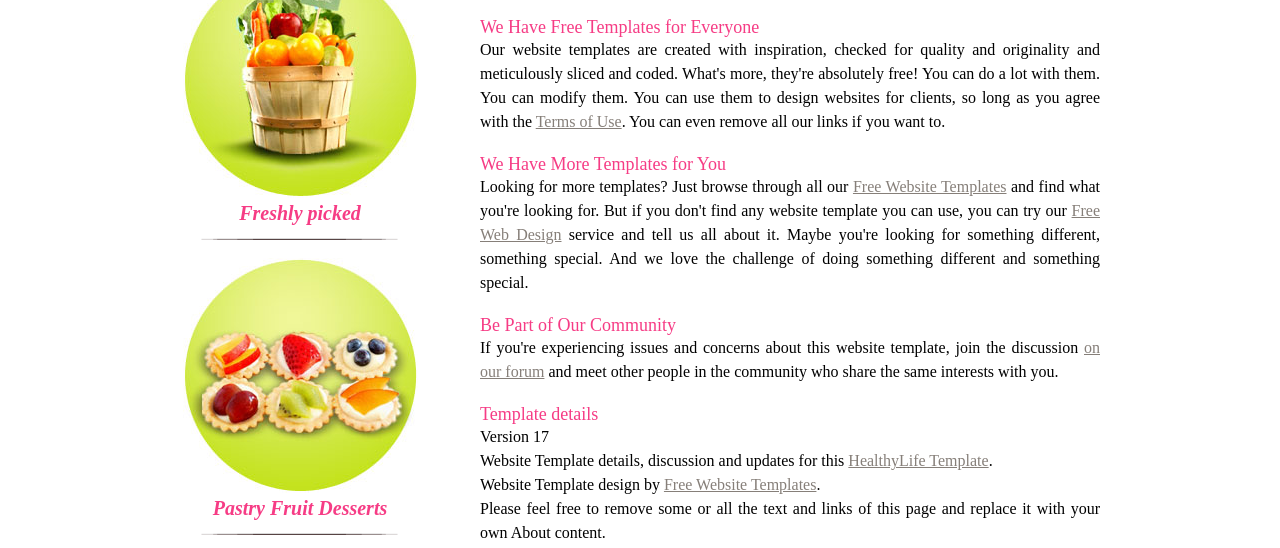
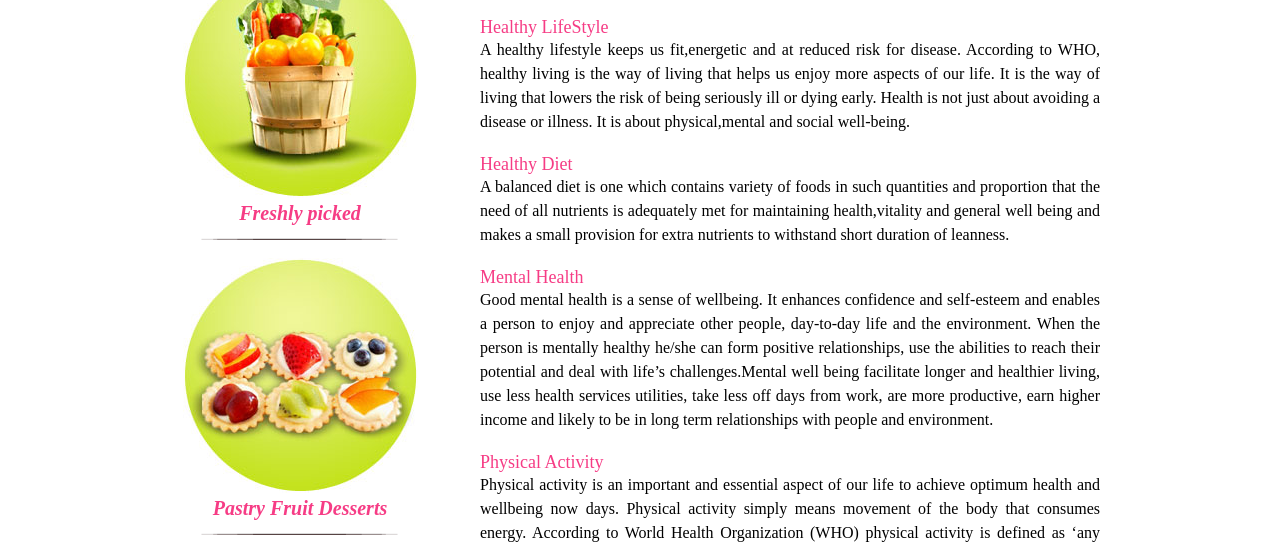
Before and after one commit to saipujitha025/healthylife, a plain HTML site: page about.html in a window 1280 px wide. Shown: the part 205-753 px from the top of the page. Drawn offline with Linux system fonts and the light colour scheme.

Commit message:
this is healthylife project

```diff
--- a/about.html
+++ b/about.html
@@ -48,14 +48,15 @@
 				</div>
 				<div>
 					<h1>About the <span>healthy life</span></h1>
-					<span>We Have Free Templates for Everyone</span>
-					<p>Our website templates are created with inspiration, checked for quality and originality and meticulously sliced and coded. What's more, they're absolutely free! You can do a lot with them. You can modify them. You can use them to design websites for clients, so long as you agree with the <a href="http://www.freewebsitetemplates.com/about/termsofuse/">Terms of Use</a>. You can even remove all our links if you want to.</p>
-					<span>We Have More Templates for You</span>
-					<p>Looking for more templates? Just browse through all our <a href="http://www.freewebsitetemplates.com/">Free Website Templates</a> and find what you're looking for. But if you don't find any website template you can use, you can try our <a href="http://www.freewebsitetemplates.com/freewebdesign/">Free Web Design</a> service and tell us all about it. Maybe you're looking for something different, something special. And we love the challenge of doing something different and something special.</p>
-					<span>Be Part of Our Community</span>
-					<p>If you're experiencing issues and concerns about this website template, join the discussion <a href="http://www.freewebsitetemplates.com/forum/">on our forum</a> and meet other people in the community who share the same interests with you.</p>
-					<span>Template details</span>
-					<p>Version 17<br />Website Template details, discussion and updates for this <a href="http://www.freewebsitetemplates.com/forum/f18/healthy-life-template-18760">HealthyLife Template</a>. <br />Website Template design by <a href="http://www.freewebsitetemplates.com/">Free Website Templates</a>. <br />Please feel free to remove some or all the text and links of this page and replace it with your own About content.</p>
+					<span>Healthy LifeStyle</span>
+					<p>A healthy lifestyle keeps us fit,energetic and at reduced risk for disease. According to WHO, healthy living is the way of living that helps us enjoy more aspects of our life. It is the way of living that lowers the risk of being seriously ill or dying early. Health is not just about avoiding a disease or illness. It is about physical,mental and social well-being.</p>
+					<span>Healthy Diet</span>
+					<p>A balanced diet is one which contains variety of foods in such quantities and proportion that the need of all nutrients is adequately met for maintaining health,vitality and general well being and makes a small provision for extra nutrients to withstand short duration of leanness.</p>
+					<span>Mental Health</span>
+					<p>Good mental health is a sense of wellbeing. It enhances confidence and self-esteem and enables a person to enjoy and appreciate other people, day-to-day life and the environment. When the person is mentally healthy he/she can form positive relationships, use the abilities to reach their potential and deal with life’s challenges.Mental well being  facilitate longer and healthier living, use less health services utilities, take less off days from work, are more productive, earn higher income and likely to be in long term relationships with people and environment.
+</p>
+					<span>Physical Activity</span>
+					<p>Physical activity is an important and essential aspect of our life to achieve optimum health and wellbeing now days. Physical activity simply means movement of the body that consumes energy. According to World Health Organization (WHO) physical activity is defined as ‘any bodily movement produced by skeletal muscles that requires energy expenditure’ </p>
 				</div>
 			</div>
 		</div>
@@ -74,10 +75,10 @@
 						<div>
 							<h3>Follow us</h3>
 							<ul>
-								<li><a href="http://facebook.com/freewebsitetemplates" target="_blank" class="facebook">Facebook</a></li>
+								<li><a href="https://www.facebook.com/Saipujitha-105433398957129" target="_blank" class="facebook">Facebook</a></li>
 								<li><a href="#" class="support">Support</a></li>
-								<li><a href="http://twitter.com/fwtemplates" target="_blank" class="twitter">Twitter</a></li>
-								<li><a href="http://www.flickr.com/freewebsitetemplates/" target="_blank" class="flicker">Flicker</a></li>
+
+
 							</ul>
 							<span>+32-819-4560</span>
 						</div>
```
